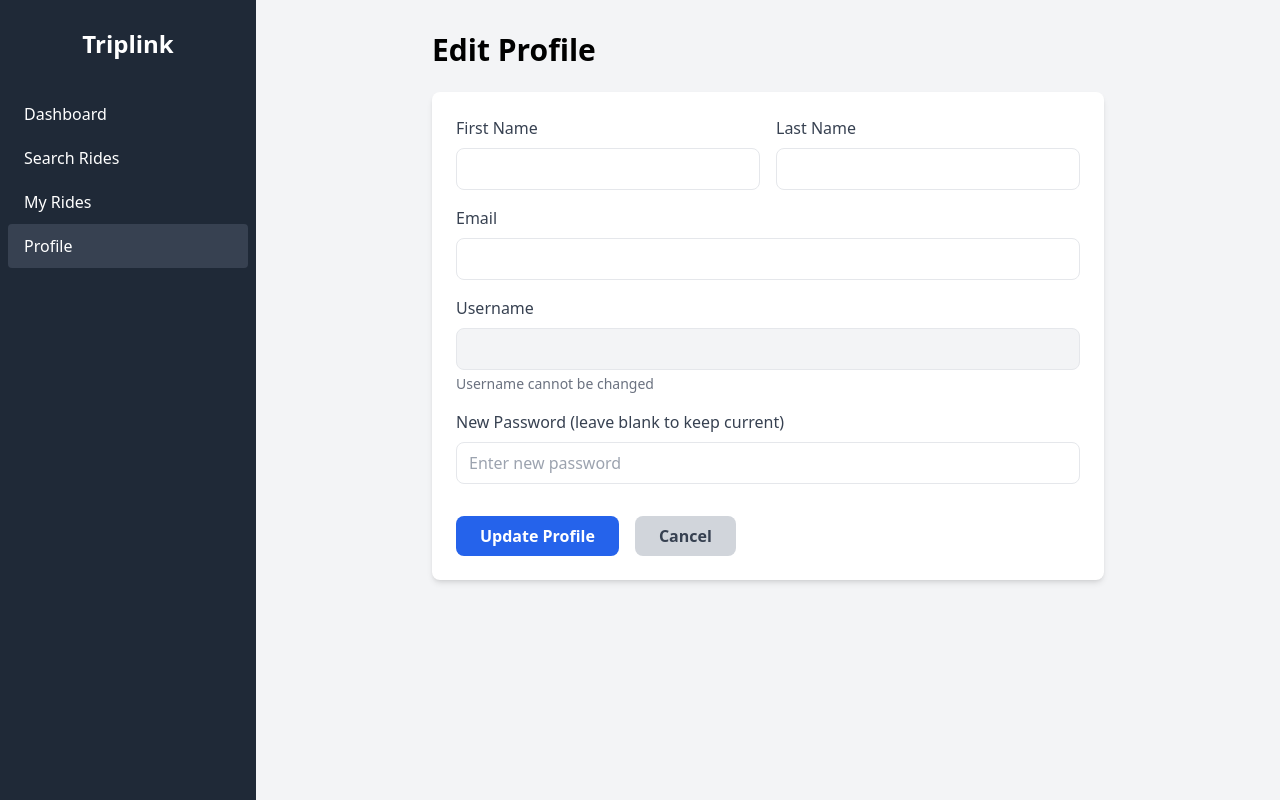
After one commit to Farcasut/TripLink, a Flask app: template Backend/templates/profile.html in a window 1280 px wide. The commit adds this page. Run offline with Flask 3, Linux system fonts and the light colour scheme; the template is opened without the code that fills it, so the values that code supplies are empty; parts of the project's set-up code (start-up, migrations or seed data) failed here and were passed over; some libraries are stand-ins or nearby versions.

Commit message:
added edit user profile functionality

```diff
--- a/Backend/app.py
+++ b/Backend/app.py
@@ -17,6 +17,7 @@ load_dotenv()
 
 def create_app():
   app: Flask = Flask(__name__)
+
   postgres_user = os.getenv("POSTGRES_USER",)
   postgres_password = os.getenv("POSTGRES_PASSWORD")
   postgres_db_name = os.getenv("POSTGRES_DB")
@@ -31,9 +32,12 @@ def create_app():
   app.config['JWT_TOKEN_LOCATION'] = ['cookies']
   app.config['JWT_COOKIE_SECURE'] = False
   app.config['SQLALCHEMY_TRACK_MODIFICATIONS'] = False
+  app.config["JWT_COOKIE_CSRF_PROTECT"] = False
   app.register_blueprint(user_access)
   app.register_blueprint(rides)
+
   jwt = JWTManager(app)
+
   return app
 
 def setup_db(app: Flask, reset_db: bool = False):
--- a/Backend/pyproject.toml
+++ b/Backend/pyproject.toml
@@ -8,6 +8,7 @@ dependencies = [
     "flask>=3.1.2",
     "flask-jwt-extended>=4.7.1",
     "flask-sqlalchemy>=3.0.5",
+    "flask-wtf>=1.2.2",
     "psycopg2-binary>=2.9.11",
     "pydantic>=2.12.3",
     "pytest-order>=1.3.0",
--- a/Backend/templates/dashboard.html
+++ b/Backend/templates/dashboard.html
@@ -45,7 +45,7 @@
                         <span>{{ user.last_name }} {{ user.first_name }}</span>
                     </button>
                     <div id="profileMenu" class="hidden absolute right-0 mt-2 w-40 bg-white shadow-lg rounded-lg py-2 z-50">
-                        <a href="#" class="block px-4 py-2 text-gray-800 hover:bg-gray-100">Profile</a>
+                        <a href="/profile" class="block px-4 py-2 text-gray-800 hover:bg-gray-100">Profile</a>
                         <a href="#" id="logoutBtn" class="block px-4 py-2 text-red-600 hover:bg-gray-100">Logout</a>
                     </div>
                 </div>
--- /dev/null
+++ b/Backend/templates/profile.html
@@ -0,0 +1,80 @@
+<!DOCTYPE html>
+<html lang="en">
+<head>
+    <meta charset="UTF-8">
+    <title>Triplink - Edit Profile</title>
+    <script src="https://cdn.tailwindcss.com"></script>
+</head>
+<body class="bg-gray-100 min-h-screen">
+    <div class="flex">
+        <div class="bg-gray-800 text-white w-64 min-h-screen py-7 px-2">
+            <h1 class="text-2xl font-bold text-center mb-8">Triplink</h1>
+            <nav>
+                <a href="/dashboard" class="block py-2.5 px-4 rounded hover:bg-gray-700">Dashboard</a>
+                <a href="#" class="block py-2.5 px-4 rounded hover:bg-gray-700">Search Rides</a>
+                <a href="#" class="block py-2.5 px-4 rounded hover:bg-gray-700">My Rides</a>
+                <a href="/profile" class="block py-2.5 px-4 rounded bg-gray-700">Profile</a>
+            </nav>
+        </div>
+
+        <div class="flex-1 p-8">
+            <div class="max-w-2xl mx-auto">
+                <h1 class="text-3xl font-bold mb-6">Edit Profile</h1>
+
+                {% if message %}
+                <div class="p-4 mb-6 rounded {% if message_type == 'success' %}bg-green-100 text-green-800{% else %}bg-red-100 text-red-800{% endif %}">
+                    {{ message }}
+                </div>
+                {% endif %}
+
+                <form method="POST" class="bg-white p-6 rounded-lg shadow-md space-y-4">
+
+                    <div class="grid grid-cols-2 gap-4">
+                        <div>
+                            <label class="block text-gray-700 mb-2">First Name</label>
+                            <input type="text" name="first_name" value="{{ user.first_name }}" required
+                                class="w-full px-3 py-2 border rounded-lg focus:ring-2 focus:ring-blue-500 outline-none">
+                        </div>
+                        <div>
+                            <label class="block text-gray-700 mb-2">Last Name</label>
+                            <input type="text" name="last_name" value="{{ user.last_name }}" required
+                                class="w-full px-3 py-2 border rounded-lg focus:ring-2 focus:ring-blue-500 outline-none">
+                        </div>
+                    </div>
+
+                    <div>
+                        <label class="block text-gray-700 mb-2">Email</label>
+                        <input type="email" name="email" value="{{ user.email }}" required
+                            class="w-full px-3 py-2 border rounded-lg focus:ring-2 focus:ring-blue-500 outline-none">
+                    </div>
+
+                    <div>
+                        <label class="block text-gray-700 mb-2">Username</label>
+                        <input type="text" value="{{ user.username }}" disabled
+                            class="w-full px-3 py-2 border rounded-lg bg-gray-100 text-gray-500">
+                        <p class="text-sm text-gray-500 mt-1">Username cannot be changed</p>
+                    </div>
+
+                    <div>
+                        <label class="block text-gray-700 mb-2">New Password (leave blank to keep current)</label>
+                        <input type="password" name="password"
+                            class="w-full px-3 py-2 border rounded-lg focus:ring-2 focus:ring-blue-500 outline-none"
+                            placeholder="Enter new password">
+                    </div>
+
+                    <div class="flex space-x-4 pt-4">
+                        <button type="submit"
+                            class="px-6 py-2 bg-blue-600 text-white rounded-lg hover:bg-blue-700 transition font-semibold">
+                            Update Profile
+                        </button>
+                        <a href="/dashboard"
+                            class="px-6 py-2 bg-gray-300 text-gray-700 rounded-lg hover:bg-gray-400 transition font-semibold">
+                            Cancel
+                        </a>
+                    </div>
+                </form>
+            </div>
+        </div>
+    </div>
+</body>
+</html>
```
Also changed, not shown: Backend/blueprints/userAccess.py (+61 -1 lines).
